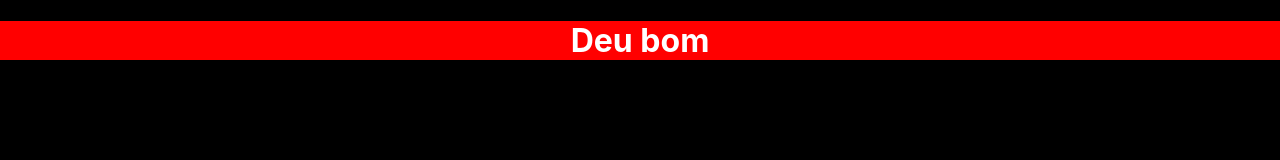
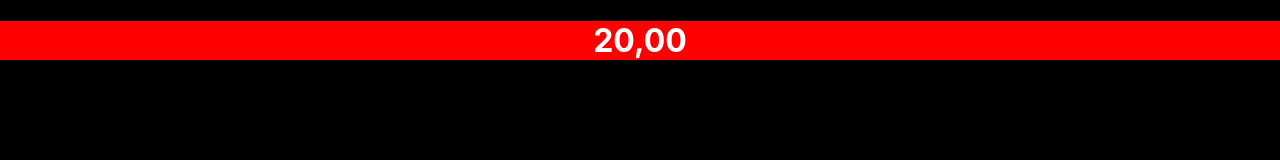
Before and after one commit to ximhoff/barOnline, a React (Create React App) app: page / in a window 1280 px wide. Shown: the top 160 px of the page. Built offline with nearby package versions, Linux system fonts and the light colour scheme; sample sign-in values are in the browser's storage.

Commit message:
Criado prototipo de menu e acessando na home

```diff
--- a/src/App.js
+++ b/src/App.js
@@ -7,7 +7,18 @@ import {
 import Home from './pages/Home';
 import Login from './pages/Login';
 
+let menu = {
+  petiscos: {
+    Fritas: {
+      nome: 'Fritas',
+      ingredientes: 'Batatas, fritas em banha de porco',
+      valor: '20,00'
+    }
+  }
+};
+
 function App() {
+
   return (
     <Router>
       <div className="App">
@@ -17,5 +28,5 @@ function App() {
     </Router>
   );
 }
-
+export { menu };
 export default App;
--- a/src/pages/Home/index.js
+++ b/src/pages/Home/index.js
@@ -2,6 +2,7 @@ import React from 'react';
 import {
     Redirect,
 } from 'react-router-dom';
+import { menu } from '../../App';
 import './index.css';
 
 export default function Home() {
@@ -9,6 +10,6 @@ export default function Home() {
         return <Redirect to={'/login'} />
     }
     return (
-        <h1 className="teste">Deu bom</h1>
+        <h1 className="teste">{menu.petiscos.Fritas.valor}</h1>
     )
 }
--- a/src/pages/Login/index.js
+++ b/src/pages/Login/index.js
@@ -1,6 +1,5 @@
 import {
     Redirect,
-    Switch
 } from 'react-router-dom';
 import './index.css';
 import React, { useState } from 'react';
```
